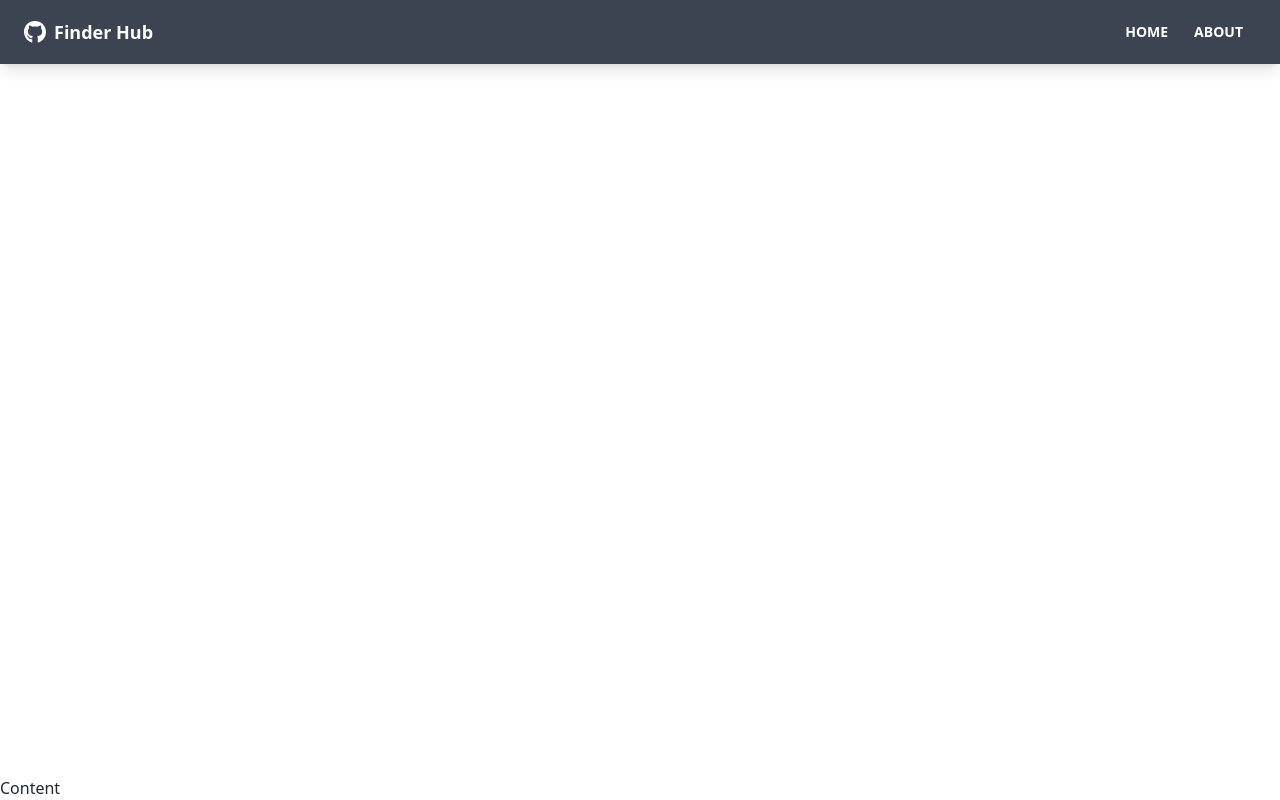
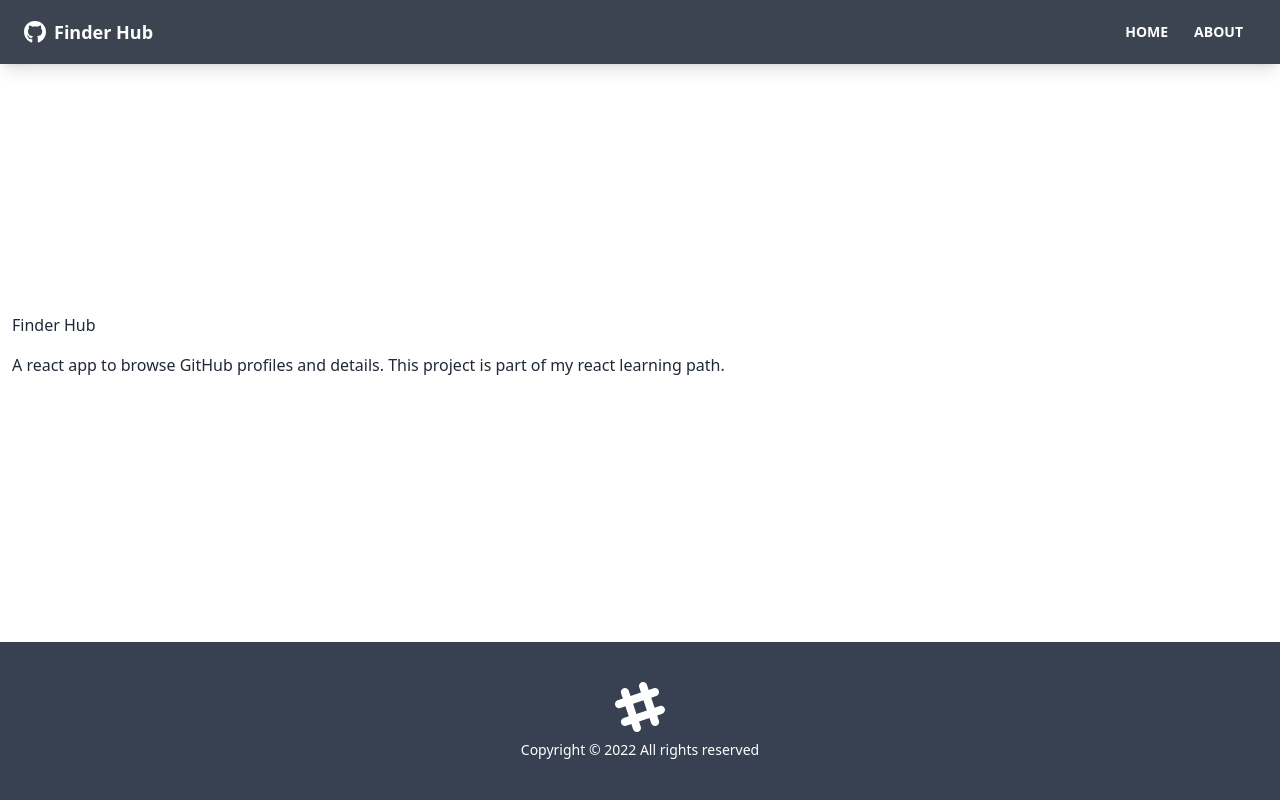
Before and after one commit to lucasalustiano/finder-hub, a React (Create React App) app: page /about in a window 1280 px wide. Built offline with nearby package versions, Linux system fonts and the light colour scheme.

Commit message:
create pages and setup routes

```diff
--- a/src/App.js
+++ b/src/App.js
@@ -1,16 +1,29 @@
-import { BrowserRouter as Router, Routede } from 'react-router-dom';
+import { BrowserRouter, Routes, Route } from 'react-router-dom';
 
+import Home from './pages/Home';
+import About from './pages/About';
+import Footer from './pages/Footer';
+import NotFound from './pages/NotFound';
 import Navbar from './components/layout/Navbar';
 
 function App() {
   return (
-    <Router>
+    <BrowserRouter>
       <div className='flex flex-col justify-between h-screen'>
         <Navbar />
 
-        <main>Content</main>
+        <main className='container mx-auto px-3 pb-12'>
+          <Routes>
+            <Route exact path='/about' element={<About />}></Route>
+            <Route exact path='/notfound' element={<NotFound />}></Route>
+            <Route exact path='/' element={<Home />}></Route>
+            <Route path='*'element={<NotFound />}></Route>
+          </Routes>
+        </main>
+
+        <Footer />
       </div>
-    </Router>
+    </BrowserRouter>
   );
 }
 
--- /dev/null
+++ b/src/pages/About.jsx
@@ -0,0 +1,14 @@
+function About() {
+  return (
+    <>
+      <h1 className='text-6x1 mb-4'>Finder Hub</h1>
+
+      <p className='mb-4 text-2x1 font-light'>
+        A react app to browse GitHub profiles and details. This project is part
+        of my react learning path.
+      </p>
+    </>
+  );
+}
+
+export default About;
--- /dev/null
+++ b/src/pages/Footer.jsx
@@ -0,0 +1,23 @@
+function Footer() {
+  const year = new Date().getFullYear();
+  return (
+    <footer className='footer p-10 bg-gray-700 text-primary-content footer-center'>
+      <div>
+        <svg
+          width='50'
+          height='50'
+          viewBox='0 0 24 24'
+          xmlns='http://www.w3.org/2000/svg'
+          fillRule='evenodd'
+          clipRule='evenodd'
+          className='inline-block fill-current'
+        >
+          <path d='M22.672 15.226l-2.432.811.841 2.515c.33 1.019-.209 2.127-1.23 2.456-1.15.325-2.148-.321-2.463-1.226l-.84-2.518-5.013 1.677.84 2.517c.391 1.203-.434 2.542-1.831 2.542-.88 0-1.601-.564-1.86-1.314l-.842-2.516-2.431.809c-1.135.328-2.145-.317-2.463-1.229-.329-1.018.211-2.127 1.231-2.456l2.432-.809-1.621-4.823-2.432.808c-1.355.384-2.558-.59-2.558-1.839 0-.817.509-1.582 1.327-1.846l2.433-.809-.842-2.515c-.33-1.02.211-2.129 1.232-2.458 1.02-.329 2.13.209 2.461 1.229l.842 2.515 5.011-1.677-.839-2.517c-.403-1.238.484-2.553 1.843-2.553.819 0 1.585.509 1.85 1.326l.841 2.517 2.431-.81c1.02-.33 2.131.211 2.461 1.229.332 1.018-.21 2.126-1.23 2.456l-2.433.809 1.622 4.823 2.433-.809c1.242-.401 2.557.484 2.557 1.838 0 .819-.51 1.583-1.328 1.847m-8.992-6.428l-5.01 1.675 1.619 4.828 5.011-1.674-1.62-4.829z'></path>
+        </svg>
+        <p>Copyright &copy; {year} All rights reserved</p>
+      </div>
+    </footer>
+  );
+}
+
+export default Footer;
--- /dev/null
+++ b/src/pages/Home.jsx
@@ -0,0 +1,9 @@
+function Home() {
+  return (
+    <div>
+      <h1 className='text-6x1'>Home Page</h1>
+    </div>
+  );
+}
+
+export default Home;
--- /dev/null
+++ b/src/pages/NotFound.jsx
@@ -0,0 +1,22 @@
+import { FaHome } from 'react-icons/fa';
+import { Link } from 'react-router-dom';
+
+function NotFound() {
+  return (
+    <div className='hero'>
+      <div className='text-center hero-content'>
+        <div className='max-w-lg'>
+          <h1 className='text-8x1 font-bold mb-8'>Ooops!</h1>
+          <p className='text-5x1 mb-8'>404 - Page Not Found!</p>
+
+          <Link className='btn btn-primary btn-lg' to='/'>
+            <FaHome className='mr-2' />
+            Back to Home
+          </Link>
+        </div>
+      </div>
+    </div>
+  );
+}
+
+export default NotFound;
```
